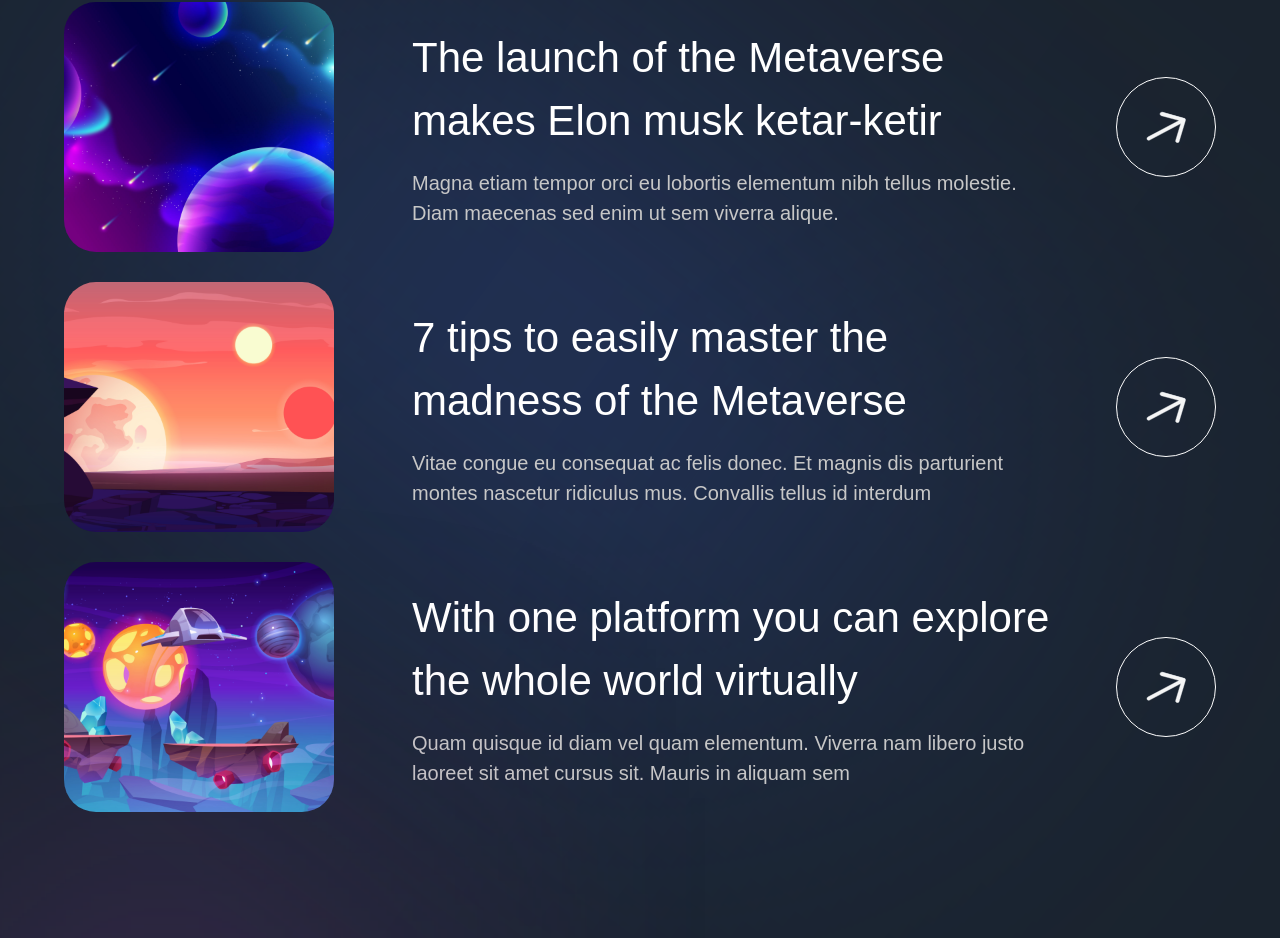
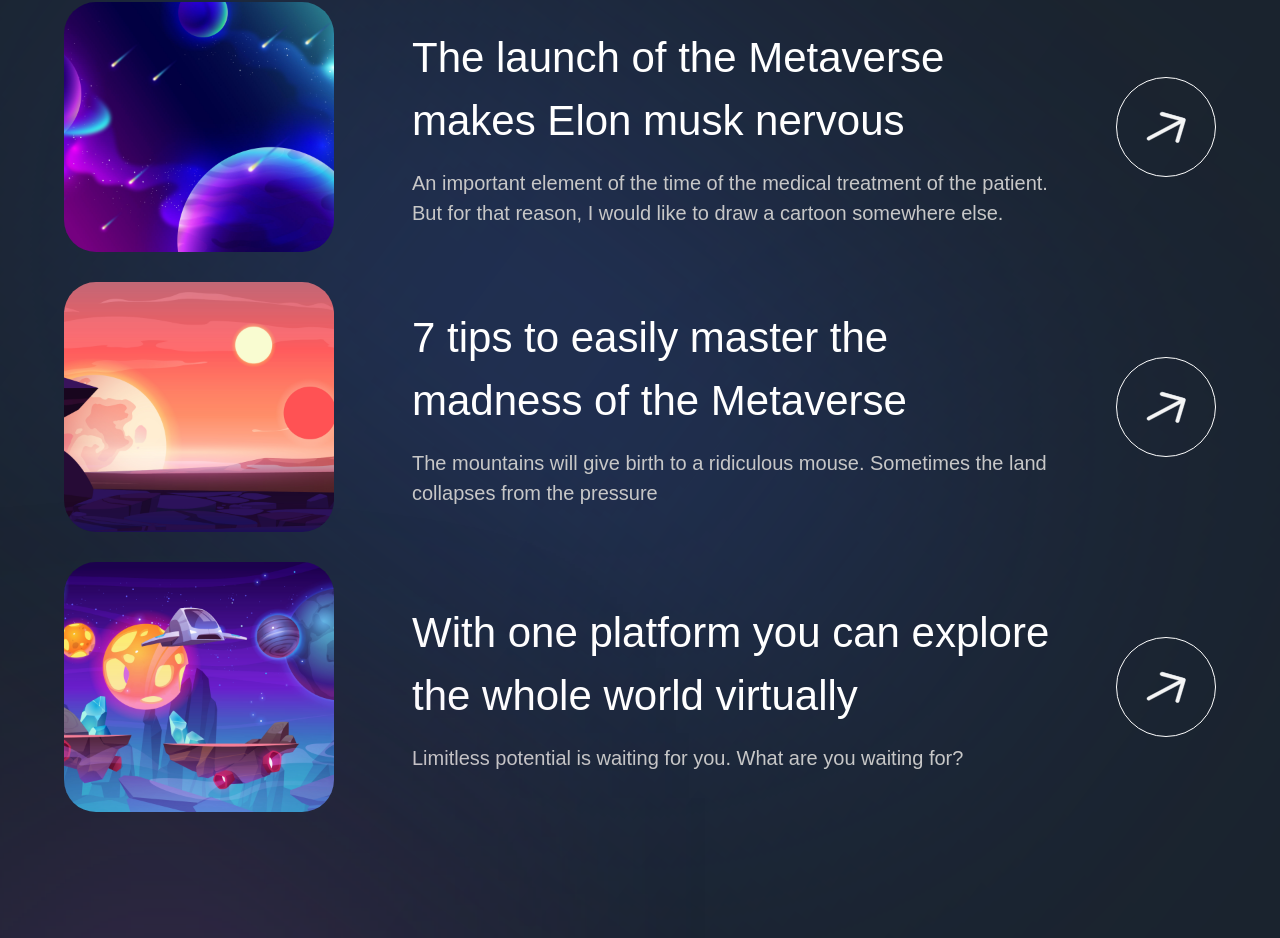
Before and after one commit to weiherng2000/react_tailwind, a Next.js app: page / in a window 1280 px wide. Shown: the part 5517-6455 px from the top of the page. Built offline with nearby package versions, Linux system fonts and the light colour scheme; grey boxes are pictures that could not be loaded; a web font is replaced by a local one.

Commit message:
some minor

```diff
--- a/constants/index.js
+++ b/constants/index.js
@@ -50,21 +50,21 @@ export const newFeatures = [
 export const insights = [
   {
     imgUrl: '/planet-06.png',
-    title: 'The launch of the Metaverse makes Elon musk ketar-ketir',
+    title: 'The launch of the Metaverse makes Elon musk nervous',
     subtitle:
-        'Magna etiam tempor orci eu lobortis elementum nibh tellus molestie. Diam maecenas sed enim ut sem viverra alique.',
+        'An important element of the time of the medical treatment of the patient. But for that reason, I would like to draw a cartoon somewhere else.',
   },
   {
     imgUrl: '/planet-07.png',
     title: '7 tips to easily master the madness of the Metaverse',
     subtitle:
-        'Vitae congue eu consequat ac felis donec. Et magnis dis parturient montes nascetur ridiculus mus. Convallis tellus id interdum',
+        ' The mountains will give birth to a ridiculous mouse. Sometimes the land collapses from the pressure',
   },
   {
     imgUrl: '/planet-08.png',
     title: 'With one platform you can explore the whole world virtually',
     subtitle:
-        'Quam quisque id diam vel quam elementum. Viverra nam libero justo laoreet sit amet cursus sit. Mauris in aliquam sem',
+        'Limitless potential is waiting for you. What are you waiting for?',
   },
 ];
 
```
